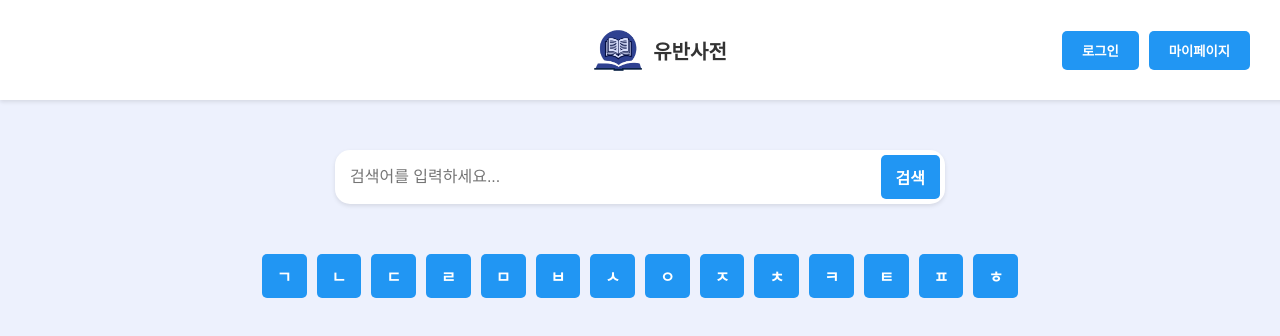
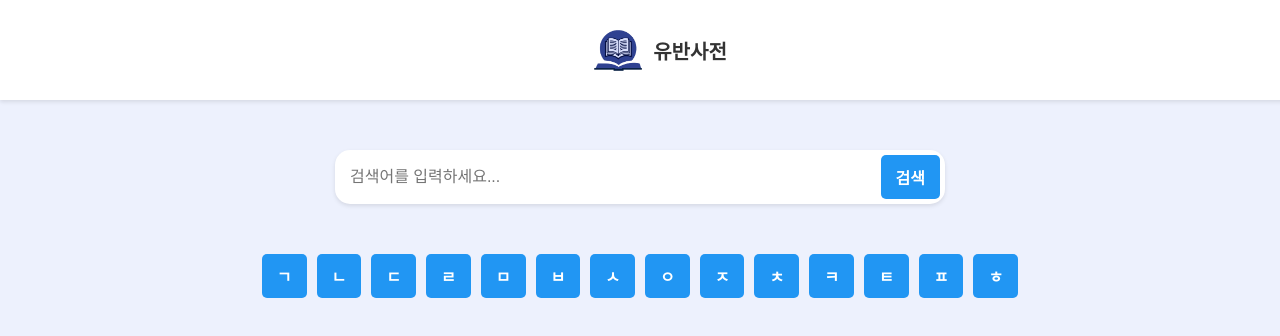
Before and after one commit to CommitNoww/Dictionary, a React (Create React App) app: page / in a window 1280 px wide. Shown: the top 336 px of the page. Built offline with nearby package versions, Linux system fonts and the light colour scheme.

Commit message:
Update Header.js

```diff
--- a/src/components/Header.js
+++ b/src/components/Header.js
@@ -3,7 +3,7 @@ import { useNavigate } from "react-router-dom";
 import logo from "../assets/icon.png"; // 로고 이미지 경로
 import "../styles/Header.css"; // CSS 파일 import
 
-const Header = ({ userInfo, onLogout }) => {
+const Header = () => {
   const navigate = useNavigate();
 
   return (
@@ -16,42 +16,6 @@ const Header = ({ userInfo, onLogout }) => {
         <img src={logo} alt="로고" className="logo-image" />
         <span className="logo-text">유반사전</span>
       </div>
-      <div className="header-buttons">
-        {userInfo ? (
-          <>
-            <button
-              className="header-button logout"
-              onClick={() => {
-                onLogout();
-                navigate("/");
-              }}
-            >
-              로그아웃
-            </button>
-            <button
-              className="header-button"
-              onClick={() => navigate("/mypage")}
-            >
-              마이페이지
-            </button>
-          </>
-        ) : (
-          <>
-            <button
-              className="header-button"
-              onClick={() => navigate("/login")}
-            >
-              로그인
-            </button>
-            <button
-              className="header-button"
-              onClick={() => navigate("/mypage")}
-            >
-              마이페이지
-            </button>
-          </>
-        )}
-      </div>
     </header>
   );
 };
```
